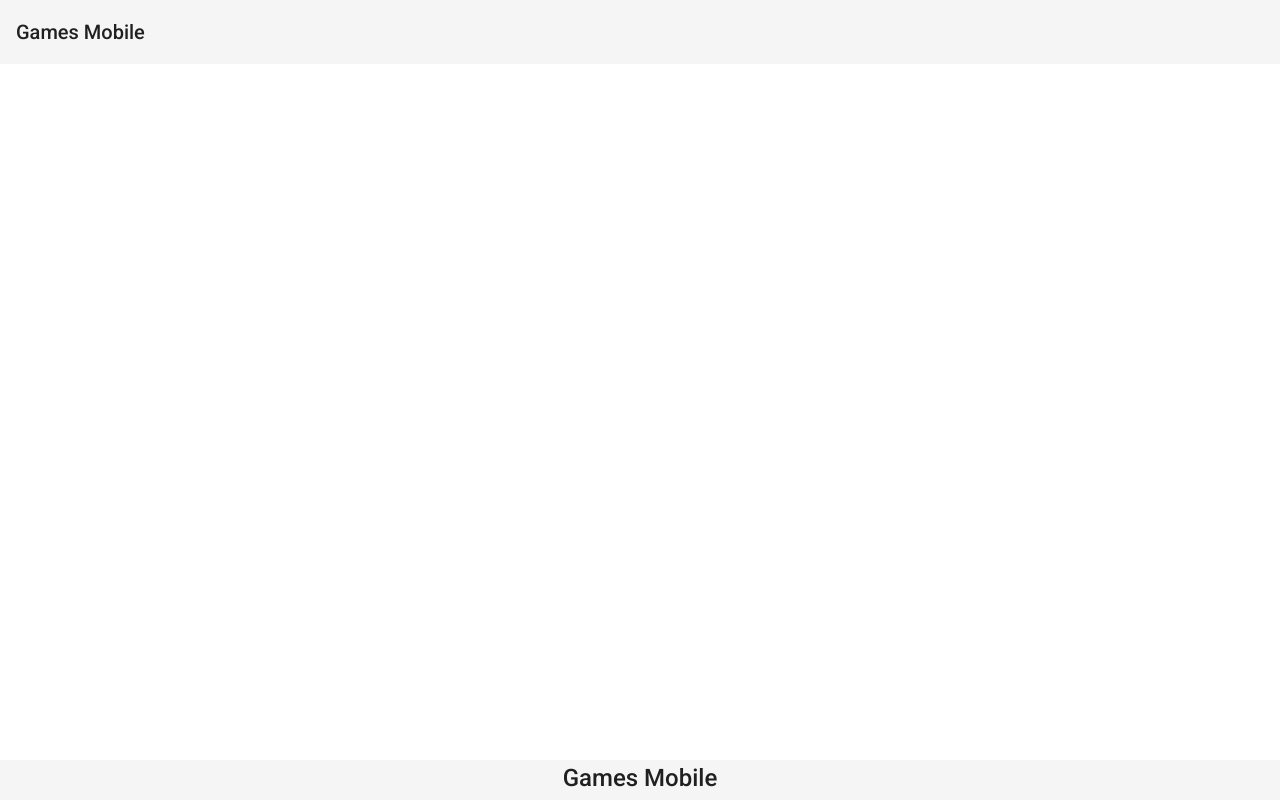
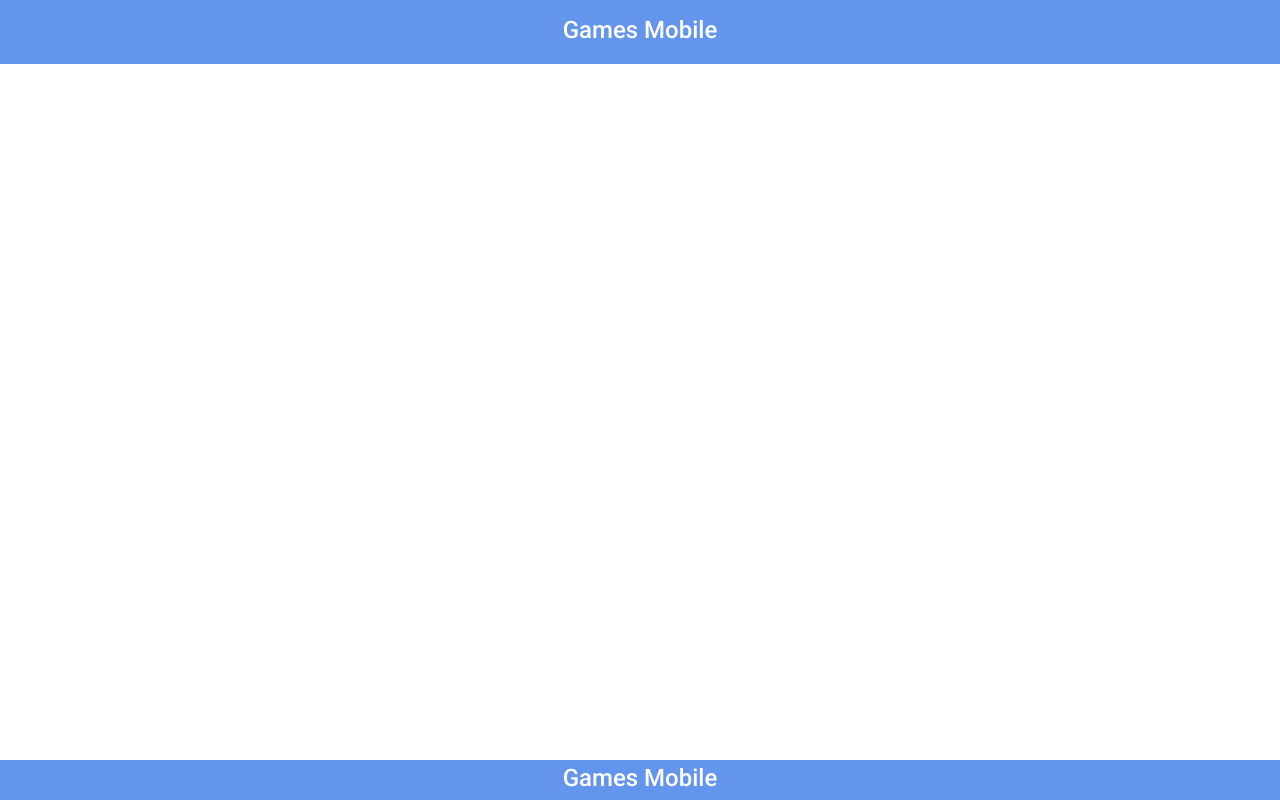
Before and after one commit to Daniel-Fonseca-da-Silva/Desafio-Ecommerce-Games-Mobile, an Angular app in the folder front/: page / in a window 1280 px wide. Built offline with nearby package versions, Linux system fonts and the light colour scheme.

Commit message:
Adicionada cores ao footer e navbar

```diff
--- a/front/src/app/component/footer/footer.component.css
+++ b/front/src/app/component/footer/footer.component.css
@@ -5,4 +5,6 @@
     justify-content: center;
     font-size: 1.5rem;
     padding-top: 0.7%;
+    background-color: cornflowerblue;
+    color: white;
 }
--- a/front/src/app/component/toolbar/toolbar.component.css
+++ b/front/src/app/component/toolbar/toolbar.component.css
@@ -0,0 +1,10 @@
+.header {
+    height: 8%;
+    padding-bottom: 1%;
+    position: fixed;
+    justify-content: center;
+    font-size: 1.5rem;
+    padding-top: 0.7%;
+    background-color: cornflowerblue;
+    color: white;
+}
--- a/front/src/app/component/toolbar/toolbar.component.html
+++ b/front/src/app/component/toolbar/toolbar.component.html
@@ -1,3 +1,3 @@
-<mat-toolbar>
+<mat-toolbar class="header">
     <span class="textIntro">Games Mobile</span>
 </mat-toolbar>
```
